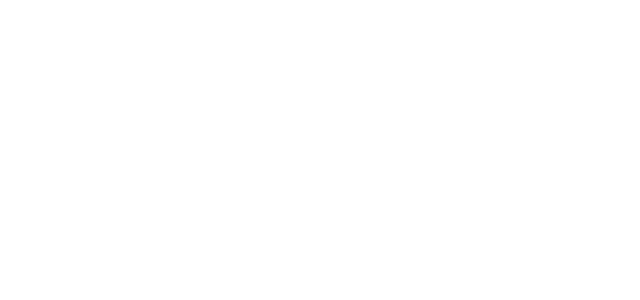
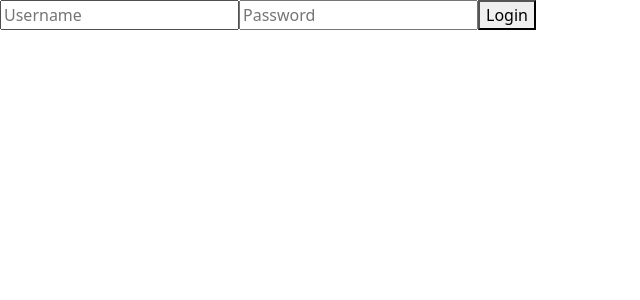
Before and after one commit to yarik89spb/personal-project, a React (Vite) app in the folder client/: page /login in a window 1280 px wide. Before the commit this address had no page. Shown: the top 300 px of the page, without its empty margins (0-640 px from the left). Built offline with nearby package versions, Linux system fonts and the light colour scheme; what chartjs-plugin-datalabels would draw is missing.

Commit message:
Add AuthContext, wrap /host page into ProtectedRoute to simulate login

```diff
--- a/client/src/App.tsx
+++ b/client/src/App.tsx
@@ -2,17 +2,29 @@ import './App.css'
 import HostView from './components/HostView'
 import GuestView from './components/GuestView'
 import StatsView from './components/StatsView'
-import { BrowserRouter, Routes, Route } from "react-router-dom";
+import Login from './components/Login'
+import { BrowserRouter, Routes, Route, Navigate } from 'react-router-dom';
+import { useContext } from 'react';
+import { AuthProvider, AuthContext } from './context/AuthContext';
+
+function ProtectedRoute({ element: Component }){
+  const { isLogined } = useContext(AuthContext);
+
+  return isLogined ? Component : <Navigate to="/login" />;
+}
 
 function App() {
   return (
-    <BrowserRouter>
-      <Routes>
-        <Route path="host" element={<HostView />} />
-        <Route path="guest" element={<GuestView />} />
-        <Route path="stats" element={<StatsView />} />
-      </Routes>
-    </BrowserRouter>
+    <AuthProvider>
+      <BrowserRouter>
+        <Routes>
+          <Route path='login' element={<Login />} />
+          <Route path='host' element={<ProtectedRoute element={<HostView />}/>} />
+          <Route path='guest' element={<GuestView />} />
+          <Route path='stats' element={<StatsView />} />
+        </Routes>
+      </BrowserRouter>
+    </AuthProvider>
 
   )
 }
--- /dev/null
+++ b/client/src/components/Login.tsx
@@ -0,0 +1,31 @@
+import { useContext } from "react"
+import { useNavigate } from 'react-router-dom';
+import { AuthContext } from "../context/AuthContext"
+
+
+export default function Login(){
+  const { login } = useContext(AuthContext);
+  const navigate = useNavigate();
+
+  const handleSubmit = (e) => {
+    e.preventDefault();
+    login();
+    navigate('/host');
+  }
+
+  return (
+    <div>
+      <form onSubmit={handleSubmit}>
+        <input
+          type='text'
+          placeholder='Username'
+        />
+        <input
+          type='password'
+          placeholder='Password'
+        />
+        <button type='submit'> Login </button>
+      </form>
+    </div>
+  )
+}
--- /dev/null
+++ b/client/src/context/AuthContext.tsx
@@ -0,0 +1,21 @@
+import { createContext, useState } from 'react';
+
+export const AuthContext = createContext();
+
+export function AuthProvider({ children }){
+  const [isLogined, setIsLogined] = useState(false);
+
+  const login = () => {
+    setIsLogined(true);
+  }
+
+  const logout = () => {
+    setIsLogined(false)
+  }
+
+  return (
+    <AuthContext.Provider value={{isLogined, login, logout}}>
+      {children}
+    </AuthContext.Provider>
+  );
+}
```
